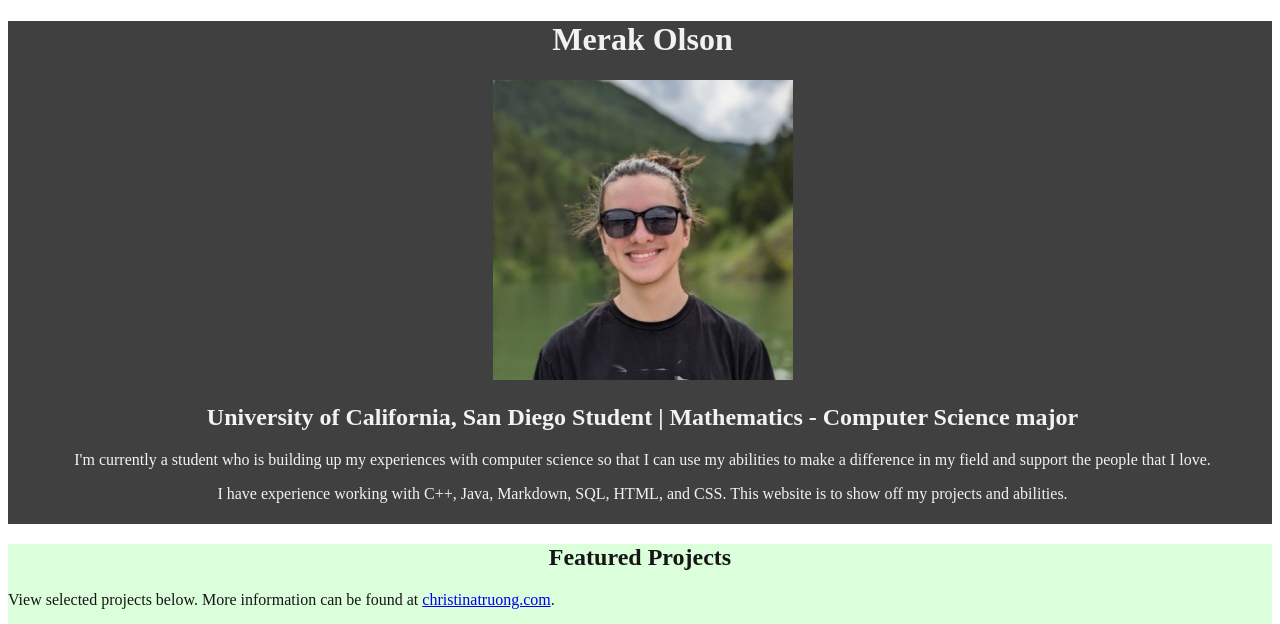
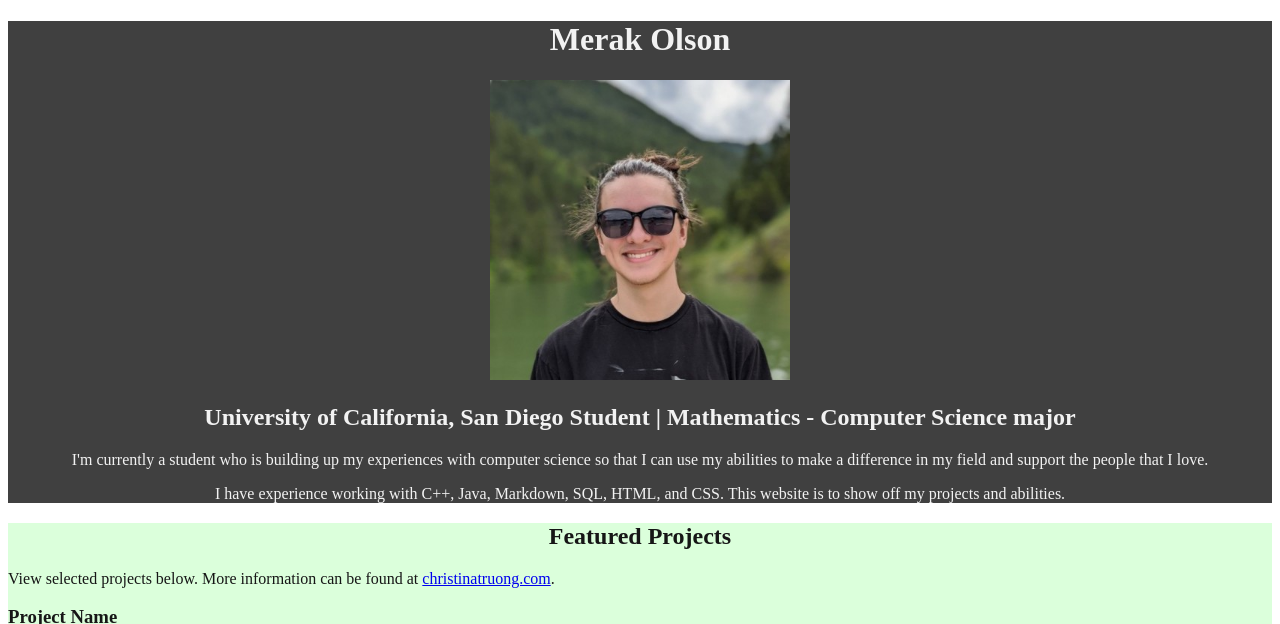
Before and after one commit to Osodroe/CSS-Portfolio, a plain HTML site: page index.html in a window 1280 px wide. Shown: the top 624 px of the page. Drawn offline with Linux system fonts and the light colour scheme.

Commit message:
Update styles.css
revert

```diff
--- a/css/styles.css
+++ b/css/styles.css
@@ -21,8 +21,6 @@ h2 {
 ====================================*/
 header {
   background: #404040;
-  padding-left: 5px;
-  padding-bottom: 5px;
   color: #f2f2f2;
   text-align: center;
 }
```
